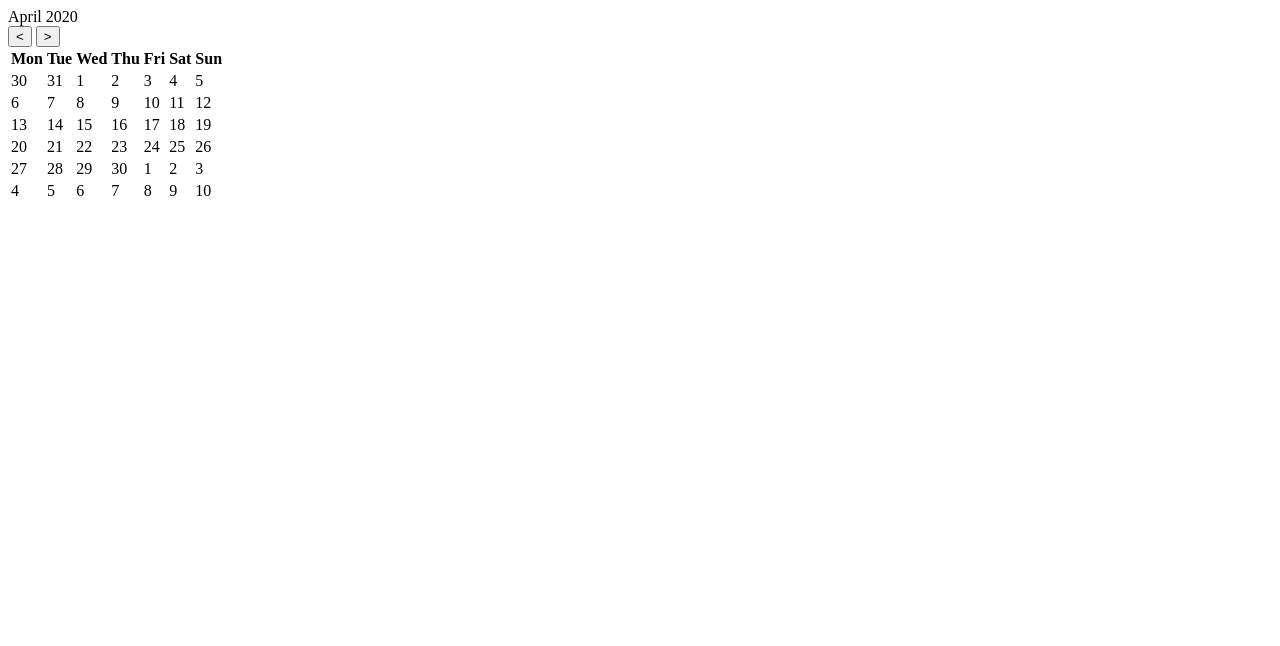
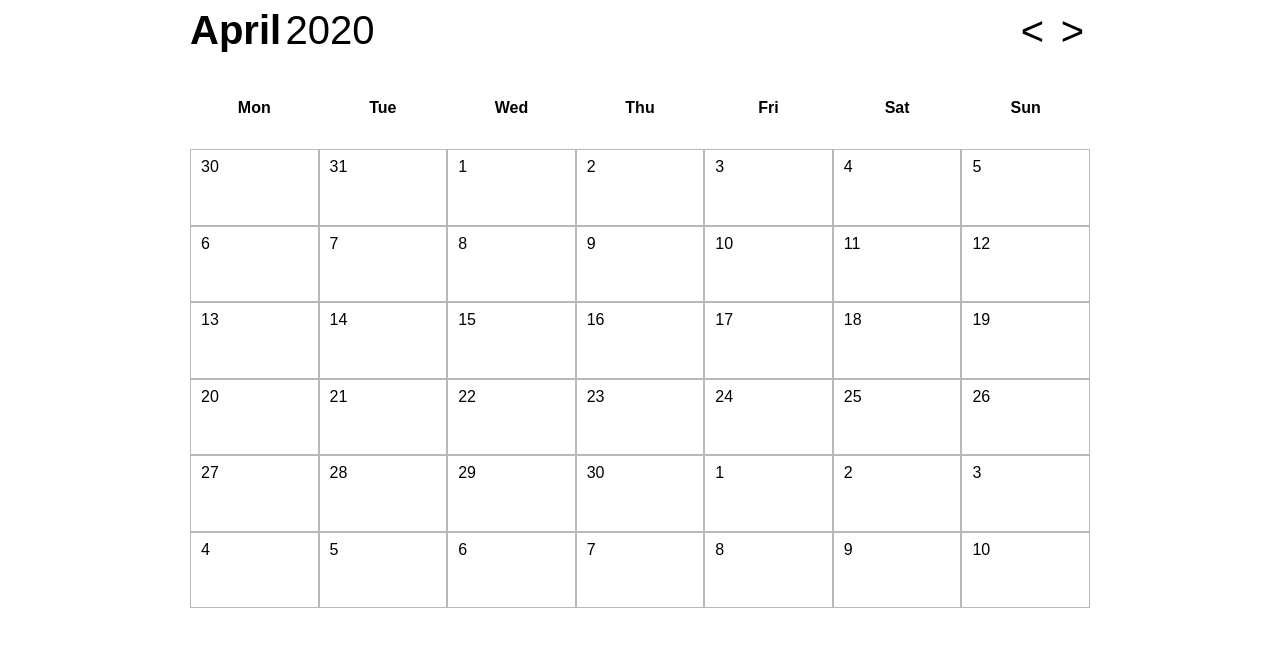
Before and after one commit to annpaytak/dynamic-cal, a website: page src/index.html in a window 1280 px wide. Drawn offline with nearby package versions, Linux system fonts and the light colour scheme; files that its build step writes are made by us from their sources; files whose address does not match are found by name; a web font is replaced by a local one.

Commit message:
corrected my mistake

```diff
--- a/src/index.html
+++ b/src/index.html
@@ -7,7 +7,7 @@
     <meta http-equiv="X-UA-Compatible" content="ie=edge">
     <title></title>
     <link href="https://fonts.googleapis.com/css?family=Be+Vietnam:300,400,500,700&display=swap" rel="stylesheet">
- <link rel="stylesheet" href="index.scss">
+ <link rel="stylesheet" href="index.css">
 </head>
 <body>
     <div class="page">
```
